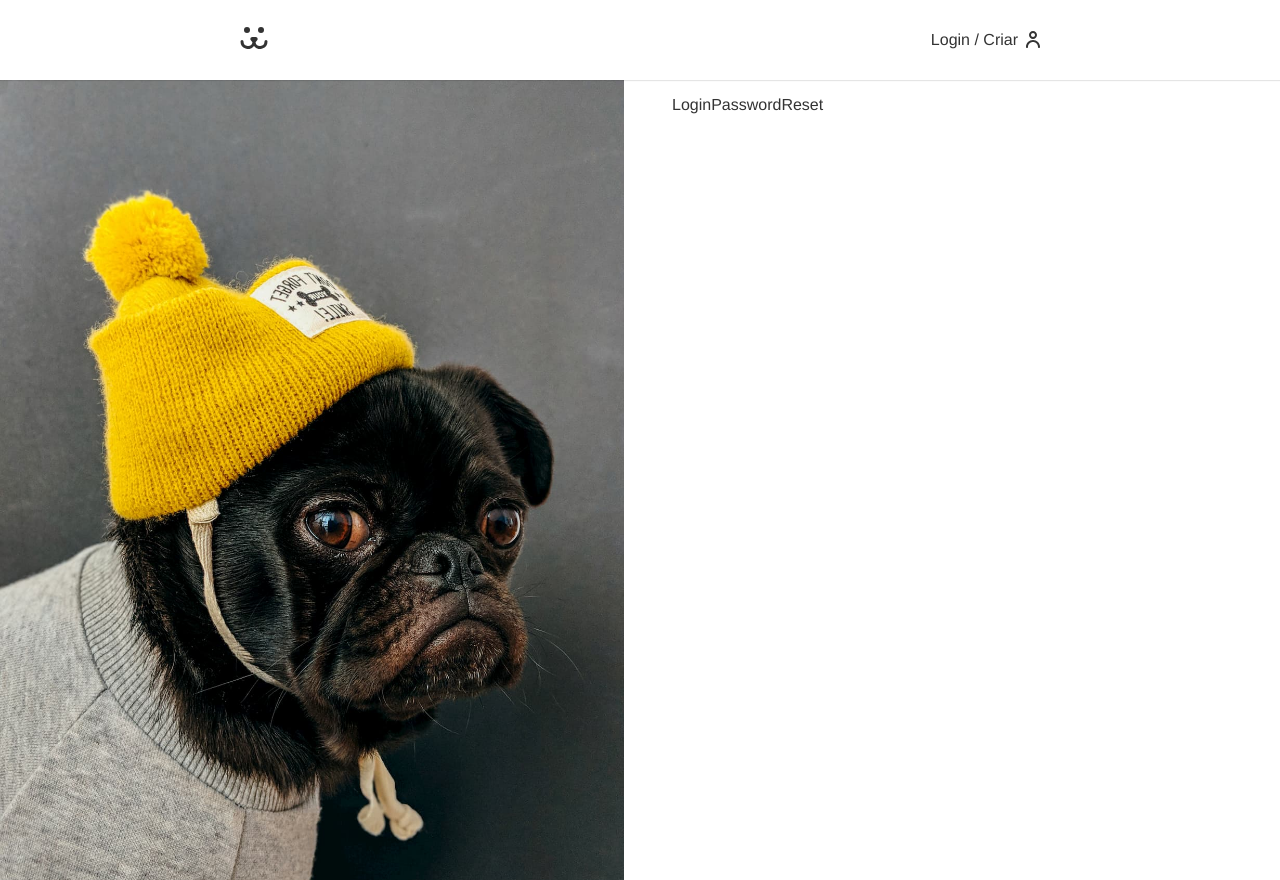
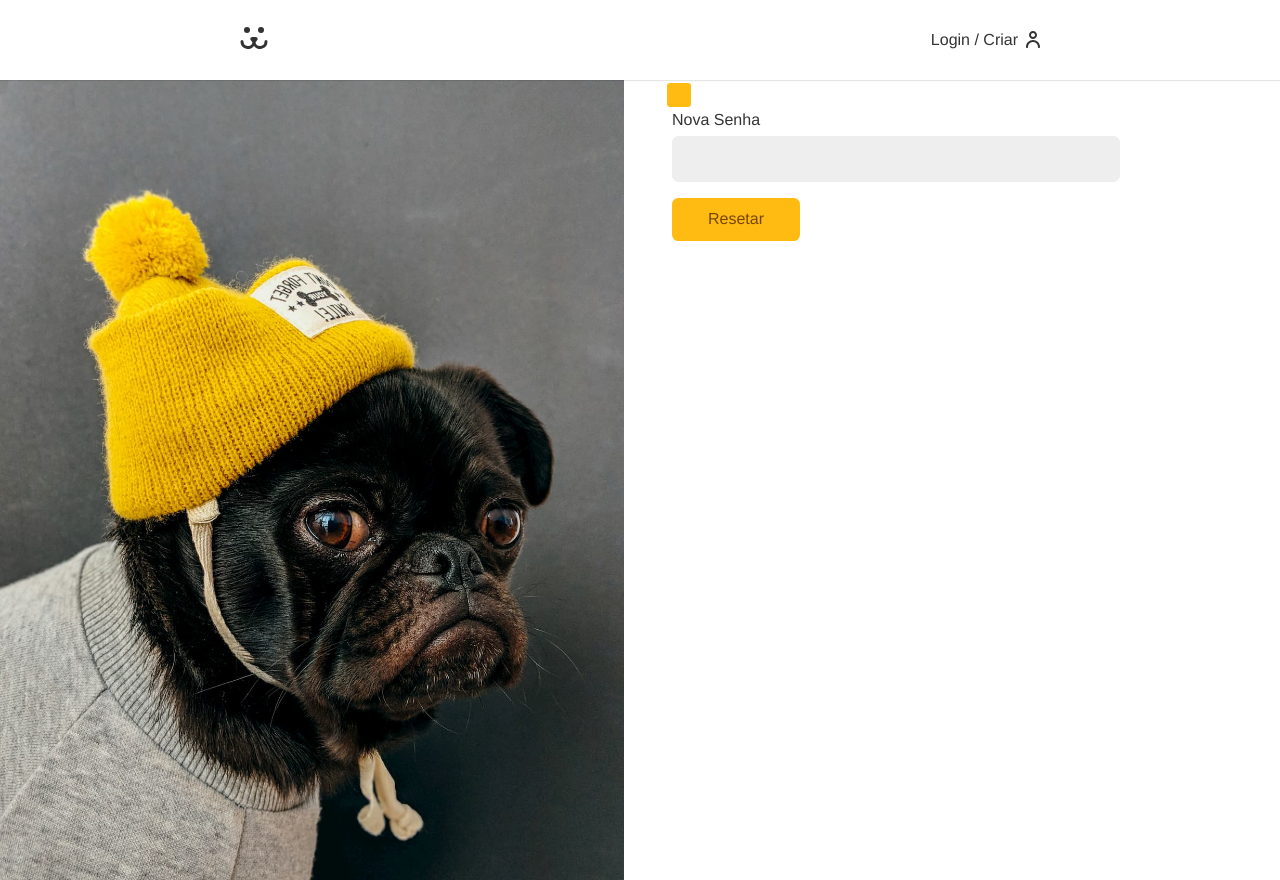
Before and after one commit to victorfg21/react-app-dogs, a React (Create React App) app: page /login/resetar in a window 1280 px wide. Built offline with nearby package versions, Linux system fonts and the light colour scheme.

Commit message:
Password reset

```diff
--- a/src/Components/Login/LoginPasswordLost.js
+++ b/src/Components/Login/LoginPasswordLost.js
@@ -1,7 +1,46 @@
 import React from "react";
+import Input from "../Form/Input";
+import Button from "../Form/Button";
+import useForm from "../../Hooks/useForm";
+import useFetch from "../../Hooks/useFetch";
+import { PASSWORD_LOST } from "../../api";
+import Error from "../Helper/Error";
 
 function LoginPasswordLost() {
-	return <div>LoginPasswordLost</div>;
+	const login = useForm();
+	const { data, loading, error, request } = useFetch();
+
+	async function handleSubmit(event) {
+		event.preventDefault();
+
+		if (login.validate) {
+			const { url, options } = PASSWORD_LOST({
+				login: login.value,
+				url: window.location.href.replace("perdeu, resetar"),
+			});
+			const { json } = await request(url, options);
+		}
+	}
+
+	return (
+		<section>
+			<h1 className="title">Perdeu a senha?</h1>
+			{data ? (
+				<p style={{ color: "#4c1" }}>{data}</p>
+			) : (
+				<form onSubmit={handleSubmit}>
+					<Input label="Email / Usuário" type="text" name="login" {...login} />
+					{loading ? (
+						<Button disabled>Enviando...</Button>
+					) : (
+						<Button>Enviar Email</Button>
+					)}
+				</form>
+			)}
+
+			<Error error={error} />
+		</section>
+	);
 }
 
 export default LoginPasswordLost;
--- a/src/Components/Login/LoginPasswordReset.js
+++ b/src/Components/Login/LoginPasswordReset.js
@@ -1,7 +1,61 @@
 import React from "react";
+import Input from "../Form/Input";
+import Button from "../Form/Button";
+import useForm from "../../Hooks/useForm";
+import useFetch from "../../Hooks/useFetch";
+import { PASSWORD_RESET } from "../../api";
+import Error from "../Helper/Error";
+import { useNavigate } from "react-router-dom";
 
 function LoginPasswordReset() {
-	return <div>LoginPasswordReset</div>;
+	const [login, setLogin] = React.useState("");
+	const [key, setKey] = React.useState("");
+	const password = useForm();
+	const { error, loading, request } = useFetch();
+	const navigate = useNavigate();
+
+	React.useEffect(() => {
+		const params = new URLSearchParams(window.location.search);
+		const login = params.get("login");
+		const key = params.get("key");
+
+		if (login) setLogin(login);
+		if (key) setKey(key);
+	}, []);
+
+	async function handleSubmit(event) {
+		event.preventDefault();
+		if (password.validate()) {
+			const { url, options } = PASSWORD_RESET({
+				login,
+				key,
+				password: password.value,
+			});
+
+			const { response } = await request(url, options);
+			if (response.ok) navigate("/login");
+		}
+	}
+
+	return (
+		<div>
+			<h1 className="title"></h1>
+			<form onSubmit={handleSubmit}>
+				<Input
+					label="Nova Senha"
+					type="password"
+					name="password"
+					{...password}
+				/>
+				{loading ? (
+					<Button disabled>Resetando...</Button>
+				) : (
+					<Button>Resetar</Button>
+				)}
+			</form>
+			<Error error={error} />
+		</div>
+	);
 }
 
 export default LoginPasswordReset;
```
